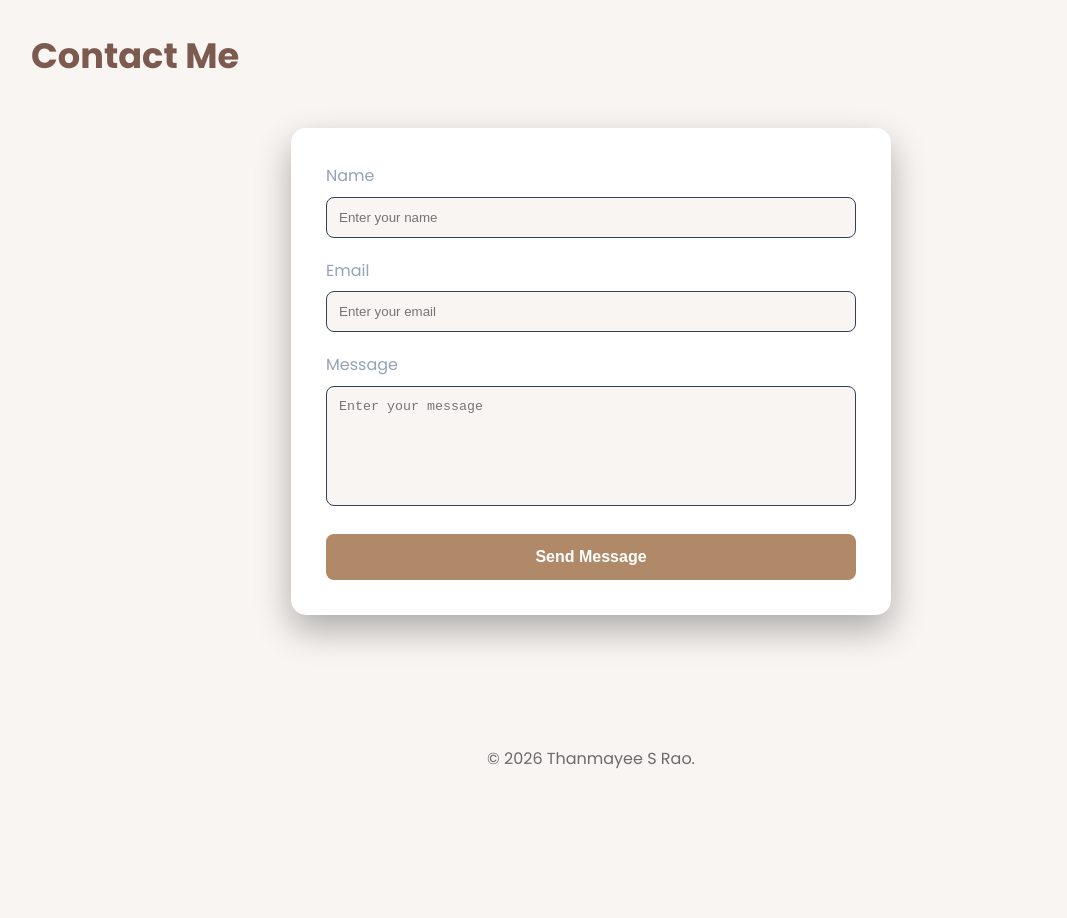
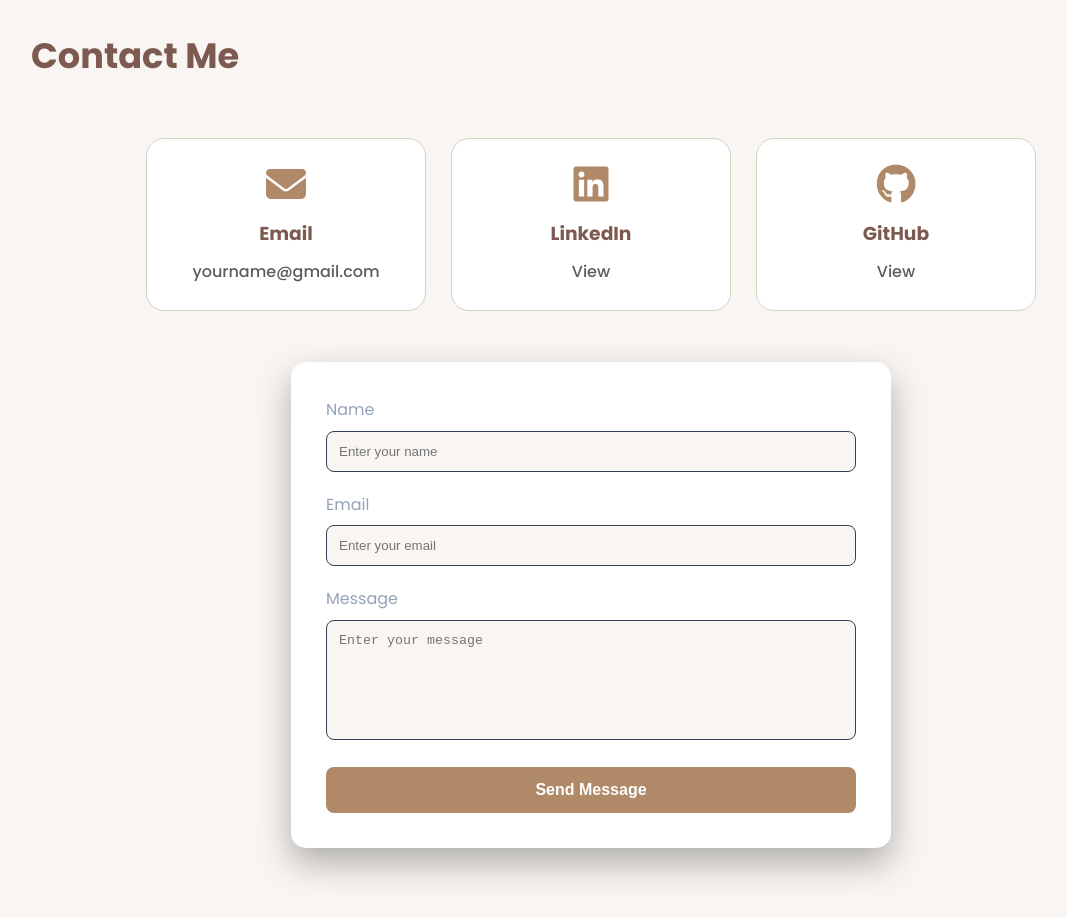
Before and after one commit to thanmayee-19/portfolio-website, a plain HTML site: page index.html in a window 1280 px wide. Shown: the part 2800-3718 px from the top of the page, without its empty margins (49-1116 px from the left). Before the commit the page ends 3601 px from the top, so only its background shows below. Drawn offline with Linux system fonts and the light colour scheme.

Commit message:
Updated font Awesome and added social contact cards

```diff
--- a/index.html
+++ b/index.html
@@ -6,8 +6,10 @@
     <title>Thanmayee S Rao | Portfolio</title>
 
     <link rel="stylesheet" href="style.css">
+    <link rel="stylesheet" href="https://cdnjs.cloudflare.com/ajax/libs/font-awesome/6.5.1/css/all.min.css">
 
     <link href="https://fonts.googleapis.com/css2?family=Poppins:wght@300;400;500;600;700&display=swap" rel="stylesheet">
+
 </head>
 <body>
 
@@ -73,8 +75,8 @@
                 Cloud and AI technologies.
             </p>
 
-            <a href="resume.pdf" download class="resume-btn">
-                Download Resume
+           <a href="resume.pdf" download class="resume-btn">
+             Download Resume
             </a>
 
         </div>
@@ -160,6 +162,56 @@
     <section id="contact">
         <h2>Contact Me</h2>
 
+<div class="contact-links">
+
+    <div class="contact-card">
+
+    <i class="fa-solid fa-envelope"></i>
+
+    <h3>Email</h3>
+
+    <a href="mailto:yourname@gmail.com">
+        yourname@gmail.com
+    </a>
+
+</div>
+
+    <div class="contact-card">
+
+    <i class="fa-brands fa-linkedin"></i>
+
+    <h3>LinkedIn</h3>
+
+    <a
+    href="https://linkedin.com/in/your-linkedin-profile"
+    target="_blank">
+
+        View
+
+    </a>
+
+</div>
+
+    <div class="contact-card">
+
+    <i class="fa-brands fa-github"></i>
+
+    <h3>GitHub</h3>
+
+    <a
+    href="https://github.com/thanmayee-19/"
+    target="_blank">
+
+        View
+
+    </a>
+
+</div>
+
+</div>
+<br>
+<br>
+
         <div class="contact-container">
 
             <form id="contactForm">
--- a/style.css
+++ b/style.css
@@ -319,6 +319,50 @@ h2::after {
         0 15px 35px rgba(0,0,0,0.3);
 }
 
+.contact-links{
+    display:flex;
+    justify-content:center;
+    gap:25px;
+    flex-wrap:wrap;
+    margin-top:40px;
+}
+
+.contact-card{
+    background:#FFFFFF;
+    width:280px;
+    padding:25px;
+
+    border:1px solid #D8CFC4;
+
+    border-radius:18px;
+
+    text-align:center;
+
+    transition:0.3s;
+}
+
+.contact-card:hover{
+    transform:translateY(-8px);
+
+    box-shadow:
+    0 15px 30px rgba(176,137,104,0.2);
+}
+
+.contact-card h3{
+    color:#7D5A50;
+    margin-bottom:15px;
+}
+
+.contact-card a{
+    text-decoration:none;
+    color:#5C5C5C;
+    font-weight:500;
+}
+
+.contact-card a:hover{
+    color:#B08968;
+}
+
 .input-group {
     margin-bottom: 20px;
 }
@@ -525,3 +569,24 @@ footer {
     color: #6B6B6B;
     margin-bottom: 30px;
 }
+
+.contact-card i{
+    font-size: 2.5rem;
+    color: #B08968;
+    margin-bottom: 15px;
+}
+
+.contact-card h3{
+    color: #7D5A50;
+    margin-bottom: 10px;
+}
+
+.contact-card a{
+    text-decoration: none;
+    color: #5C5C5C;
+    font-weight: 500;
+}
+
+.contact-card a:hover{
+    color: #B08968;
+}
```
Also changed, not shown: 2 other files.
